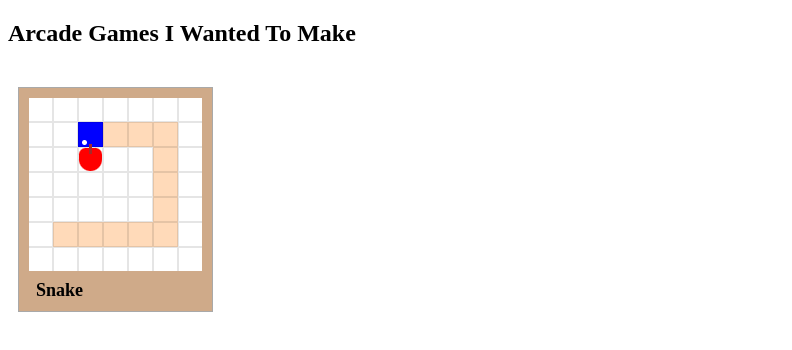
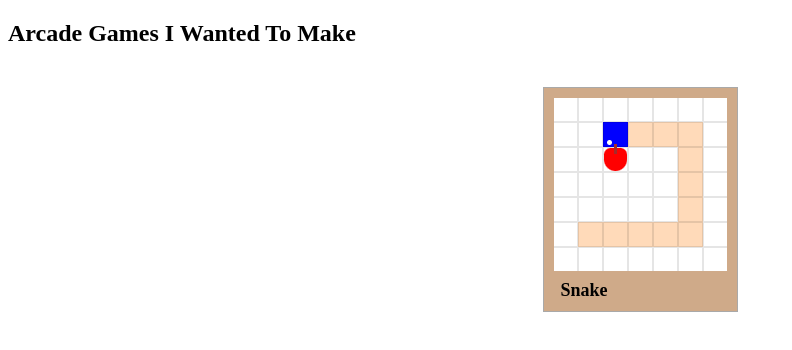
Before and after one commit to 12944qwerty/arcade, a plain HTML site: page index.html in a window 1280 px wide. Shown: the whole page, without its empty margins (0-792 px from the left). Drawn offline with Linux system fonts and the light colour scheme.

Commit message:
slight changes

```diff
--- a/snake/index.js
+++ b/snake/index.js
@@ -163,6 +163,7 @@ function start() {
     interval = setInterval(tick, 100);
 
     started = true;
+    paused = false;
     updateScreen();
 }
 
--- a/style.css
+++ b/style.css
@@ -2,7 +2,7 @@
     display: flex;
     flex-direction: row;
     flex-wrap: wrap;
-    justify-content: space-between;
+    justify-content: space-evenly;
     padding: 10px;
 }
 
```
Also changed, not shown: 1 other file.
